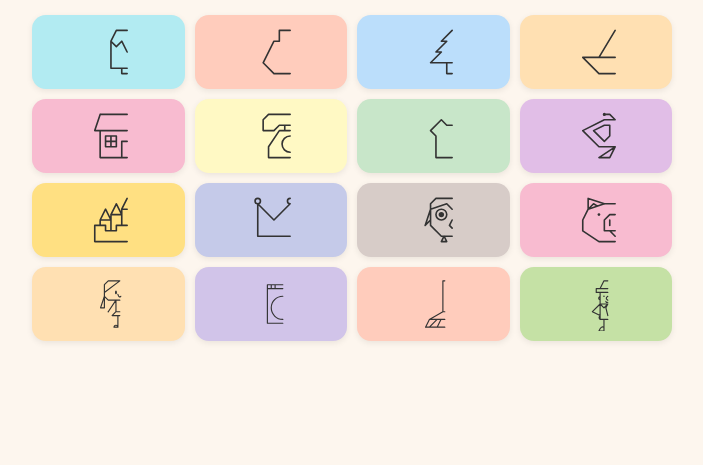
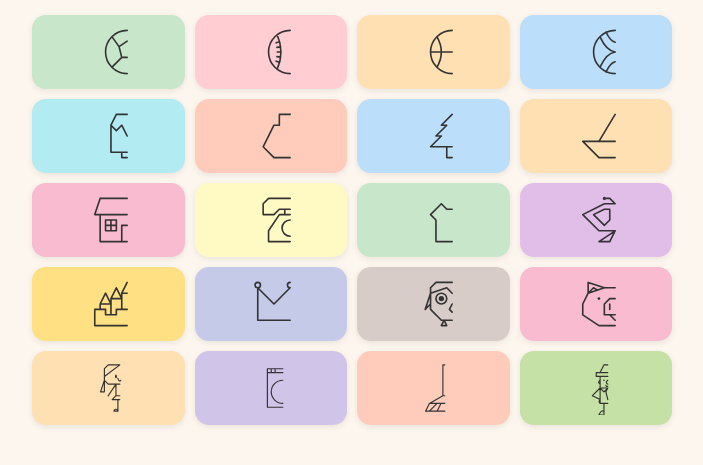
Before and after one commit to kwmiya11-oss/drawing-puzzle, a plain HTML site: page index.html in a window 1280 px wide. Shown: the part 85-550 px from the top of the page, without its empty margins (288-991 px from the left). Drawn offline with Linux system fonts and the light colour scheme.

Commit message:
Add files via upload

```diff
--- a/index.html
+++ b/index.html
@@ -80,6 +80,10 @@ p.sub{text-align:center;color:#888;margin:0 0 18px;font-size:.9rem}
 
 <script>
 const puzzles = [
+ {n:"축구공",c:"#c8e6c9",native:true,d:"M140,20 A80,80 0 0,0 140,180 M140,60 L110,80 L120,120 L140,120 M110,80 L84,44 M120,120 L84,156"},
+ {n:"야구공",c:"#ffcdd2",native:true,d:"M140,20 A80,80 0 0,0 140,180 M92,36 Q120,100 92,164 M101,62 L88,66 M105,81 L91,83 M106,100 L92,100 M105,119 L91,117 M101,138 L88,134"},
+ {n:"농구공",c:"#ffe0b2",native:true,d:"M140,20 A80,80 0 0,0 140,180 M60,100 L140,100 M84,44 Q116,100 84,156"},
+ {n:"배구공",c:"#bbdefb",native:true,d:"M140,20 A80,80 0 0,0 140,180 M140,100 Q108,96 84,44 M140,100 Q108,104 84,156 M140,64 Q122,60 106,26 M140,136 Q122,140 106,174"},
  {n:"아이스크림",c:"#b2ebf2",native:true,d:"M140,180 L120,180 L120,160 M140,160 L80,160 L80,140 L80,60 L100,20 L140,20 M80,60 L100,80 L120,60 L140,100"},
  {n:"주머니",c:"#ffccbc",native:true,d:"M140,180 L80,180 L40,140 L80,60 L100,60 L100,20 L140,20"},
  {n:"나무",c:"#bbdefb",native:true,d:"M140,180 L120,180 L120,140 M140,140 L60,140 L100,100 L80,100 L120,60 L100,60 L140,20"},
@@ -282,7 +286,6 @@ function setSaveStatus(msg, ms){
   el.textContent = msg;
   if(ms) setTimeout(()=>{ if(el.textContent===msg) el.textContent=''; }, ms);
 }
-
 async function saveDrawing(){
   const btn=document.getElementById('btnSave');
   btn.disabled = true;
```
